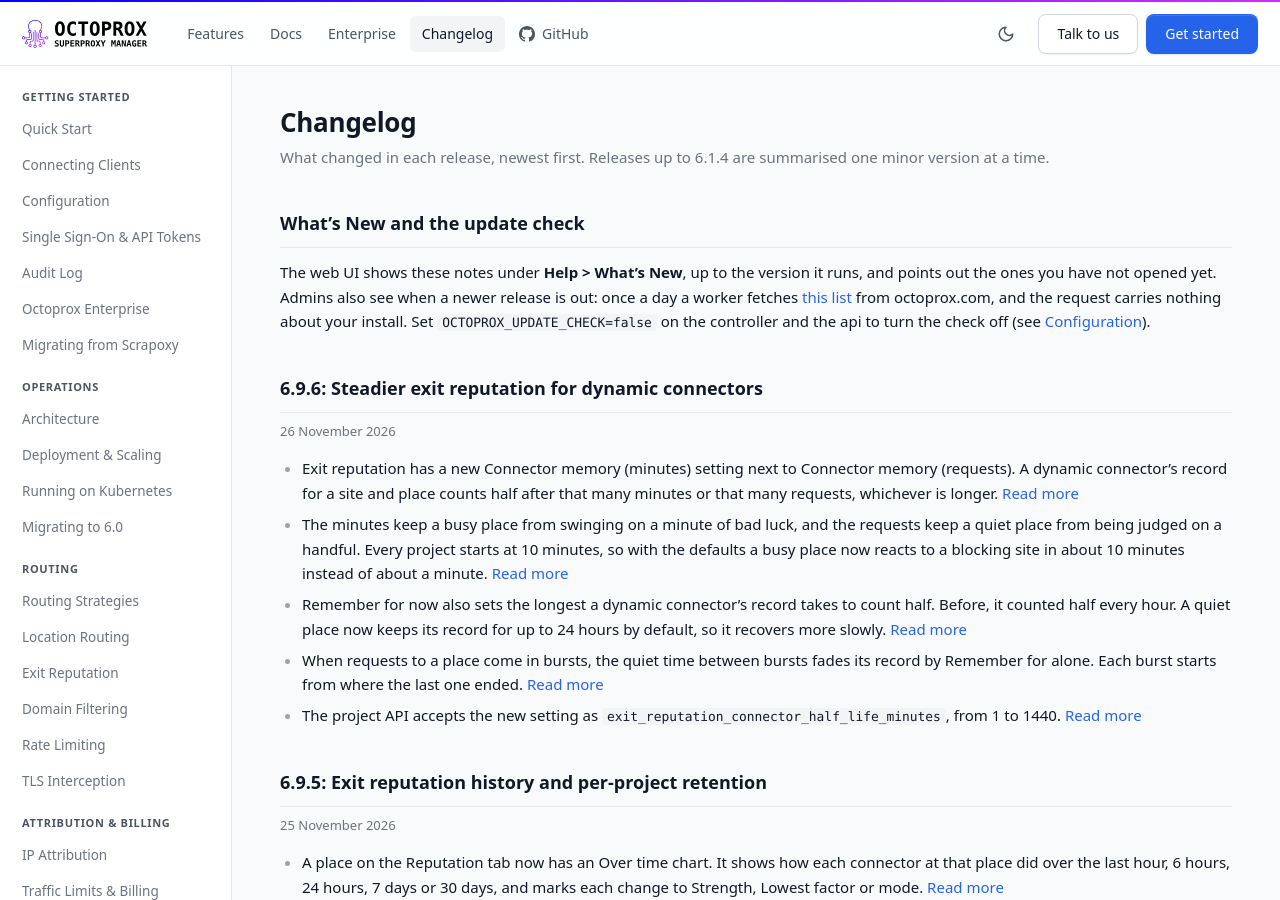
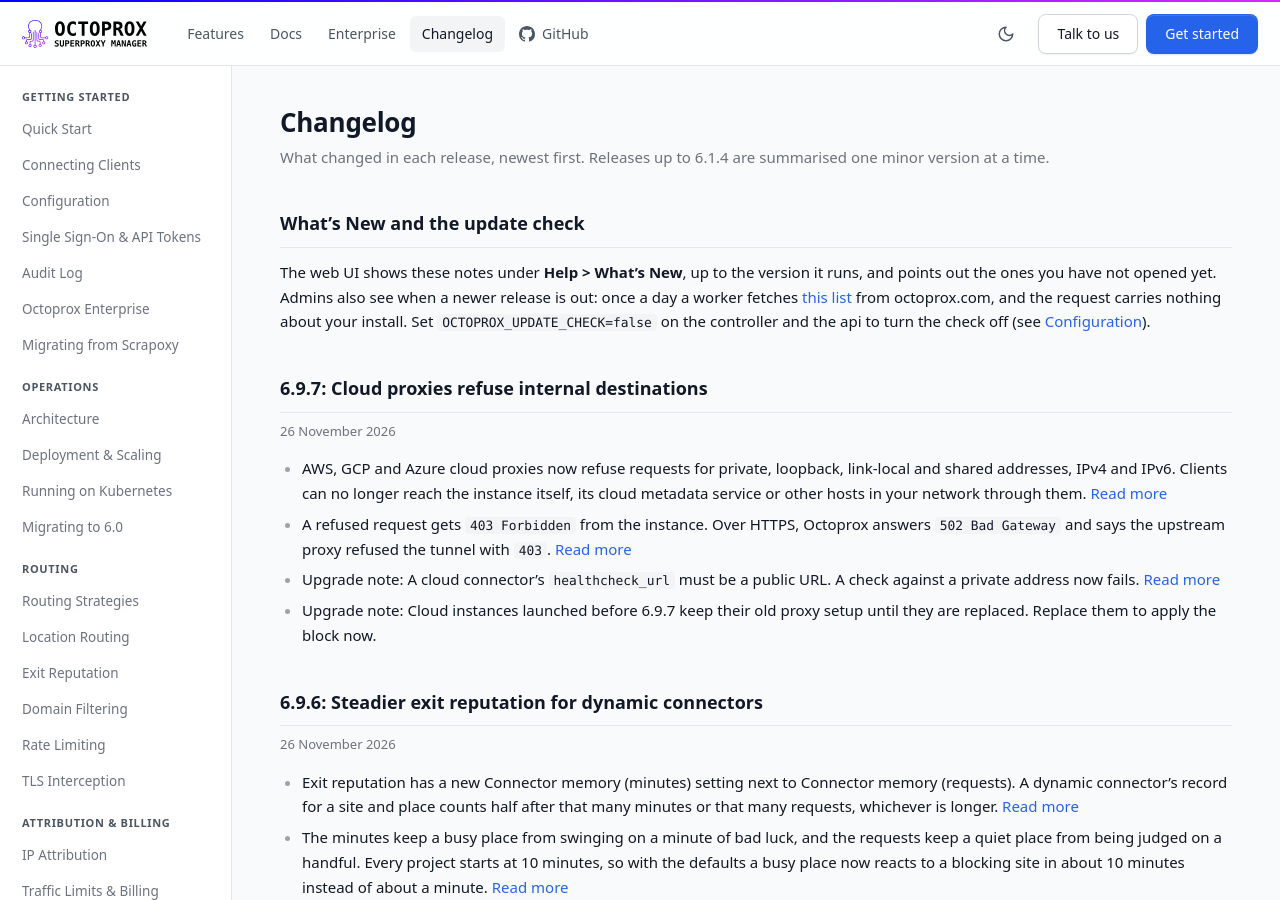
Before and after one commit to octoprox/octoprox, a Jekyll site: the page built from docs/changelog.md, in a window 1280 px wide and 900 px high. Built offline with Jekyll 4.4.1, drawn with Linux system fonts in a browser that asks for light colours; some of the changed text lies outside the part shown.

Commit message:
Bump version to 6.9.7

```diff
--- a/docs/_data/releases.yml
+++ b/docs/_data/releases.yml
@@ -9,6 +9,18 @@
 #   title    a few words naming the main themes
 #   changes  what changed, for the people who use Octoprox; `docs` is a page
 #            on octoprox.com that explains it, such as connecting#exit-headers
+
+- version: 6.9.7
+  date: 2026-11-26
+  title: Cloud proxies refuse internal destinations
+  changes:
+    - text: "AWS, GCP and Azure cloud proxies now refuse requests for private, loopback, link-local and shared addresses, IPv4 and IPv6. Clients can no longer reach the instance itself, its cloud metadata service or other hosts in your network through them."
+      docs: aws-setup#how-octoprox-manages-the-instances
+    - text: "A refused request gets `403 Forbidden` from the instance. Over HTTPS, Octoprox answers `502 Bad Gateway` and says the upstream proxy refused the tunnel with `403`."
+      docs: aws-setup#how-octoprox-manages-the-instances
+    - text: "Upgrade note: A cloud connector's `healthcheck_url` must be a public URL. A check against a private address now fails."
+      docs: configuration
+    - text: "Upgrade note: Cloud instances launched before 6.9.7 keep their old proxy setup until they are replaced. Replace them to apply the block now."
 
 - version: 6.9.6
   date: 2026-11-26
--- a/pyproject.toml
+++ b/pyproject.toml
@@ -1,6 +1,6 @@
 [project]
 name = "octoprox"
-version = "6.9.6"
+version = "6.9.7"
 description = "A dynamic and flexible proxy manager"
 readme = "README.md"
 requires-python = ">=3.12"
```
